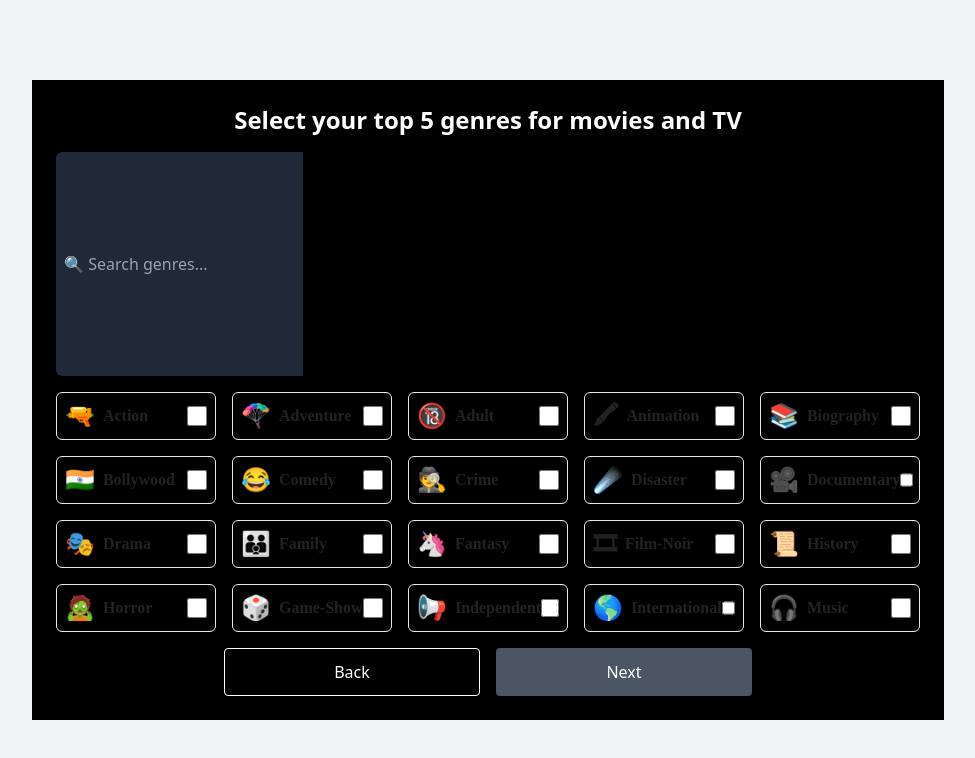
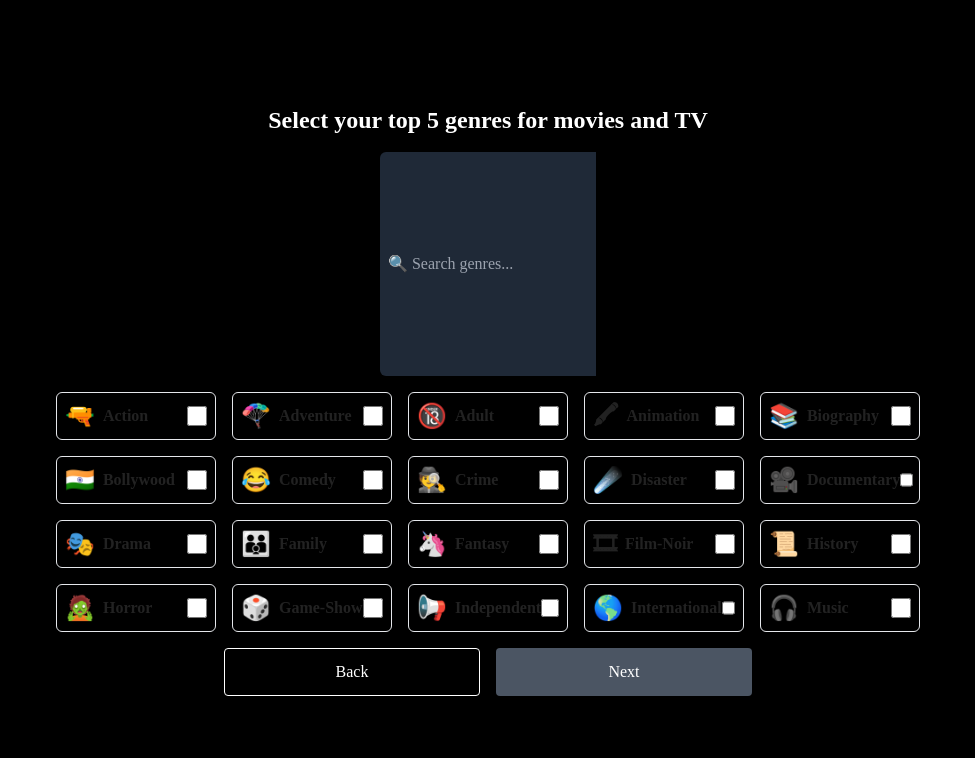
Before and after one commit to priyankaingur/reel-talks, a Next.js app in the folder challenge/: page / in a window 1280 px wide. Shown: the top 758 px of the page, without its empty margins (152-1127 px from the left). Built offline with nearby package versions, Linux system fonts and the light colour scheme.

Commit message:
moving properties to global

```diff
--- a/challenge/components/GenreSelection.tsx
+++ b/challenge/components/GenreSelection.tsx
@@ -39,9 +39,9 @@
     };
 
     return (
-        <div className="p-6 bg-black text-white">
-            <h2 className="text-2xl font-bold mb-4 text-center">Select your top 5 genres for movies and TV</h2>
-            <div className="flex flex-row mb-4">
+        <div className="flex flex-col items-center justify-center h-screen bg-black text-white">
+            <h2 className="text-2xl font-bold mb-4">Select your top 5 genres for movies and TV</h2>
+            <div className="mb-4">
                 <input
                     type="text"
                     value={searchQuery}
--- a/challenge/styles/globals.css
+++ b/challenge/styles/globals.css
@@ -5,3 +5,11 @@
 body {
     @apply bg-custom-bg;
 }
+
+body {
+    background-color: black;
+    display: flex;
+    justify-content: center;
+    align-items: center;
+    font-family: 'Avenir Next';
+}
```
